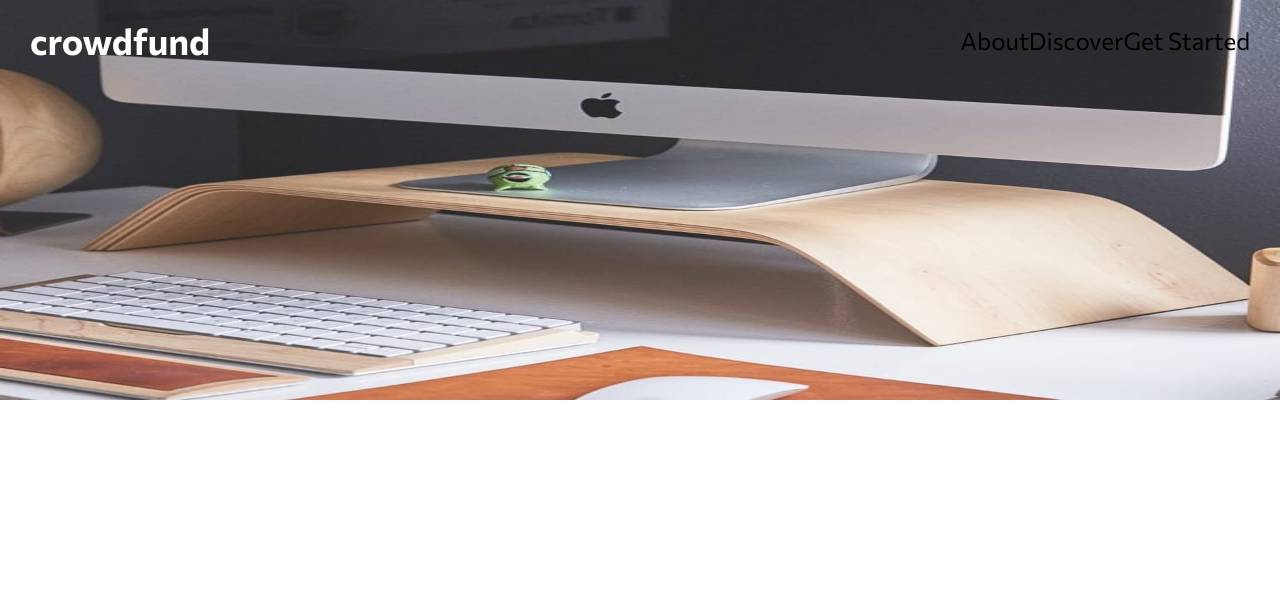
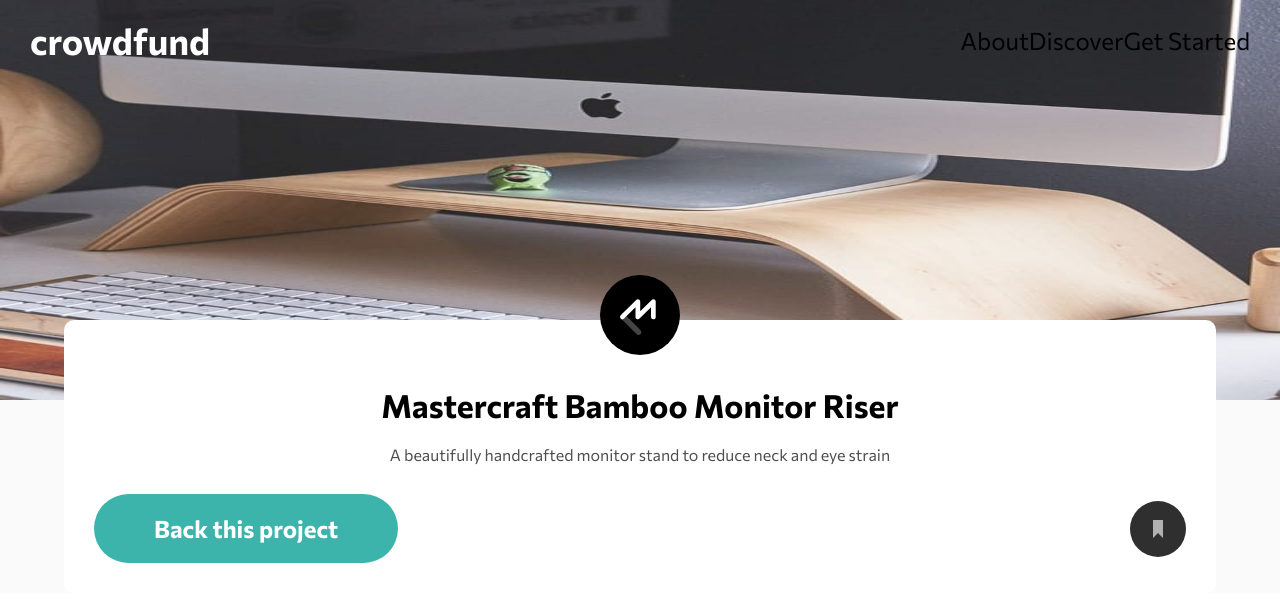
Before and after one commit to jwhong98/crowd-funding-page, a React (Create React App) app: page / in a window 1280 px wide. Shown: the top 602 px of the page. Built offline with nearby package versions, Linux system fonts and the light colour scheme.

Commit message:
headercard added

```diff
--- a/src/Components/HeaderCard/HeaderCardElements.js
+++ b/src/Components/HeaderCard/HeaderCardElements.js
@@ -1,33 +1,59 @@
 import styled from "styled-components";
 
 export const HeaderContainer = styled.div`
-
+    display: flex;
+    justify-content: center;
+    background-color: #FAFAFA;
 `;
 
 export const HeaderTextWrap = styled.div`
-
+    display: flex;
+    flex-direction: column;
+    align-items: center;
+    width: 90%;
+    border-radius: 10px;
+    margin-top: -80px;
+    position: sticky;
+    z-index: 10;
+    background-color: #fff;
+    padding: 30px;
 `;
 
 export const HeaderImg = styled.img`
-
+    margin-bottom: 30px;
+    width: 5rem;
+    margin-top: -75px;
 `;
 
 export const HeaderTitle = styled.h1`
-
+    text-align: center;
+    margin-bottom: 20px;
 `;
 
 export const HeaderDescription = styled.p`
-
+    text-align: center;
+    margin-bottom: 30px;
+    color: #4E4E4E;
 `;
 
 export const ButtonWrap = styled.div`
-
+    display: flex;
+    align-items: center;
+    justify-content: space-between;
+    width: 100%;
 `;
 
 export const HeaderButton = styled.button`
-
+    font-size: 1.5rem;
+    border-radius: 50px;
+    outline: none;
+    border: none;
+    padding: 20px 60px;
+    font-weight: 700;
+    color: #fff;
+    background-color: hsl(176, 50%, 47%);
 `;
 
 export const Bookmark = styled.img`
-
+    cursor: pointer;
 `;
--- a/src/Components/HeaderCard/index.js
+++ b/src/Components/HeaderCard/index.js
@@ -1,16 +1,18 @@
 import React from 'react'
 import { HeaderContainer, HeaderTextWrap, HeaderImg, HeaderTitle, HeaderDescription, ButtonWrap, HeaderButton,Bookmark } from './HeaderCardElements';
+import img from '../../images/logo-mastercraft.svg';
+import img2 from '../../images/icon-bookmark.svg';
 
 const HeaderCard = () => {
     return (
         <HeaderContainer>
             <HeaderTextWrap>
-                <HeaderImg />
-                <HeaderTitle></HeaderTitle>
-                <HeaderDescription></HeaderDescription>
+                <HeaderImg src={img}/>
+                <HeaderTitle>Mastercraft Bamboo Monitor Riser</HeaderTitle>
+                <HeaderDescription>A beautifully handcrafted monitor stand to reduce neck and eye strain</HeaderDescription>
                 <ButtonWrap>
-                    <HeaderButton></HeaderButton>
-                    <Bookmark></Bookmark>
+                    <HeaderButton>Back this project</HeaderButton>
+                    <Bookmark src={img2}/>
                 </ButtonWrap>
             </HeaderTextWrap>
         </HeaderContainer>
--- a/src/Components/Main/index.js
+++ b/src/Components/Main/index.js
@@ -1,6 +1,10 @@
 import React, { useState } from 'react'
 import Navbar from '../Navbar';
 import HeroSection from '../HeroSection';
+import HeaderCard from '../HeaderCard';
+import ProgressCard from '../ProgressCard';
+import DescriptionCard from '../DescriptionCard';
+import Plans from '../Plans';
 import Sidebar from '../Sidebar';
 
 const Main = () => {
@@ -15,10 +19,10 @@ const Main = () => {
             <Sidebar isOpen={isOpen} toggle={toggle}/>
             <Navbar toggle={toggle}/>
             <HeroSection />
-            {/* <HeaderCard />
+            <HeaderCard />
             <ProgressCard />
             <DescriptionCard />
-            <Plans /> */}
+            <Plans />
         </>
     )
 }
```
